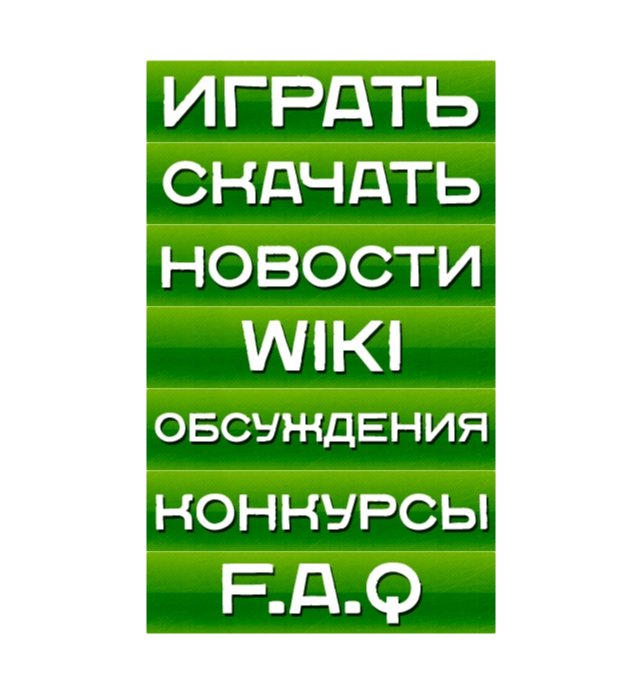
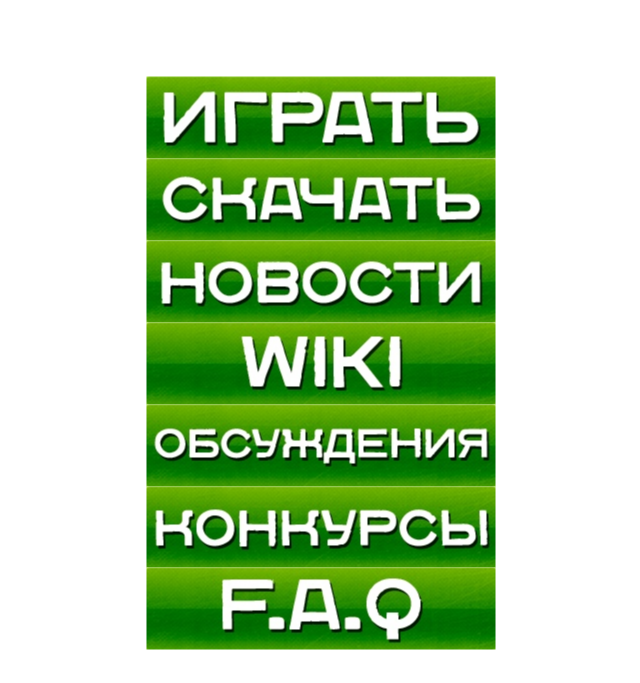
Before and after one commit to totracker/menuapp, a plain HTML site: page abs.html in a window 1280 px wide. Shown: the part 117-800 px from the top of the page, without its empty margins (319-959 px from the left). Drawn offline with Linux system fonts and the light colour scheme.

Commit message:
Update abs.html

```diff
--- a/abs.html
+++ b/abs.html
@@ -4,7 +4,7 @@
         background: white; }
     section {
         position: absolute;
-        top: 58%;
+        top: 60%;
         left: 50%;
         margin-right: -50%;
         transform: translate(-50%, -50%)
```
